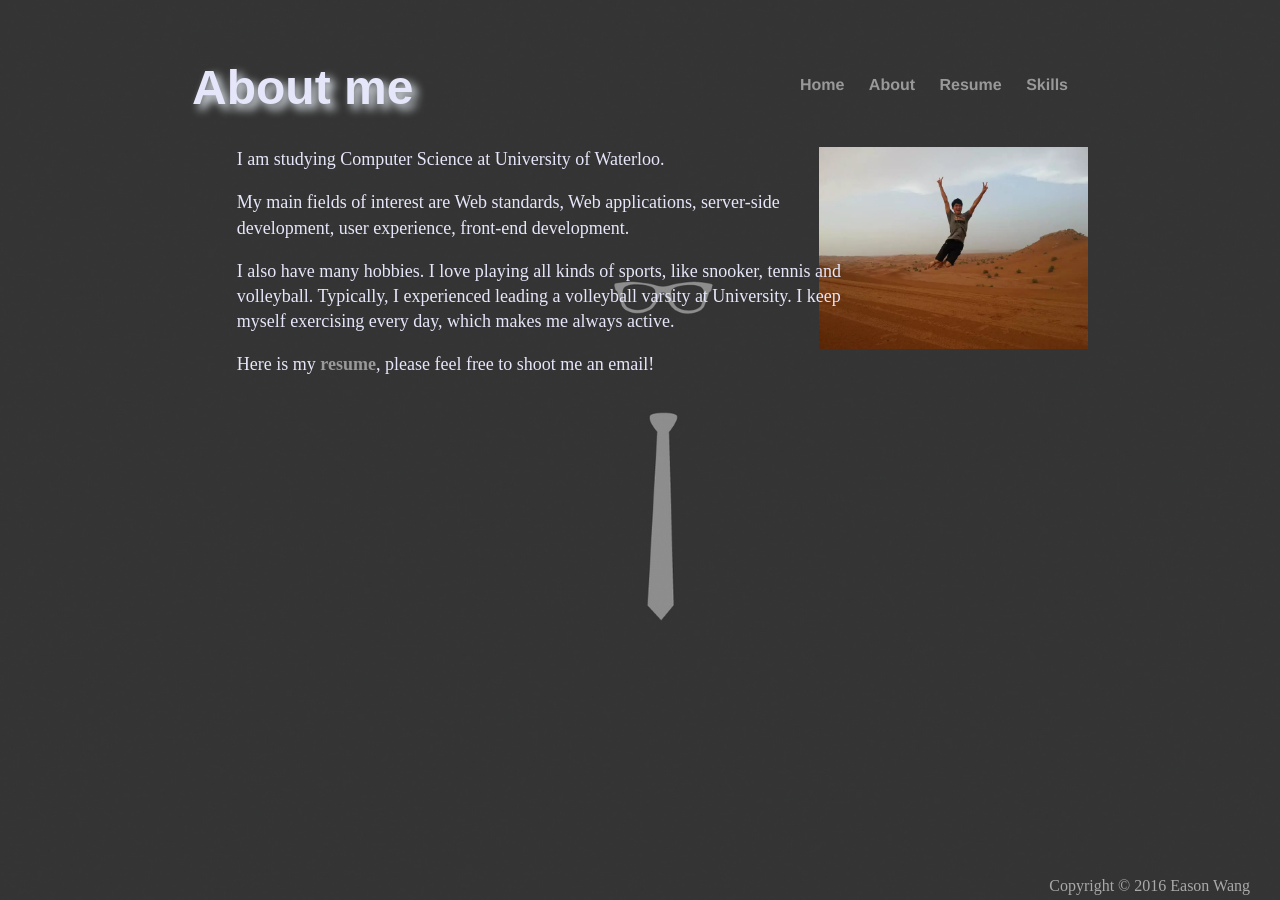
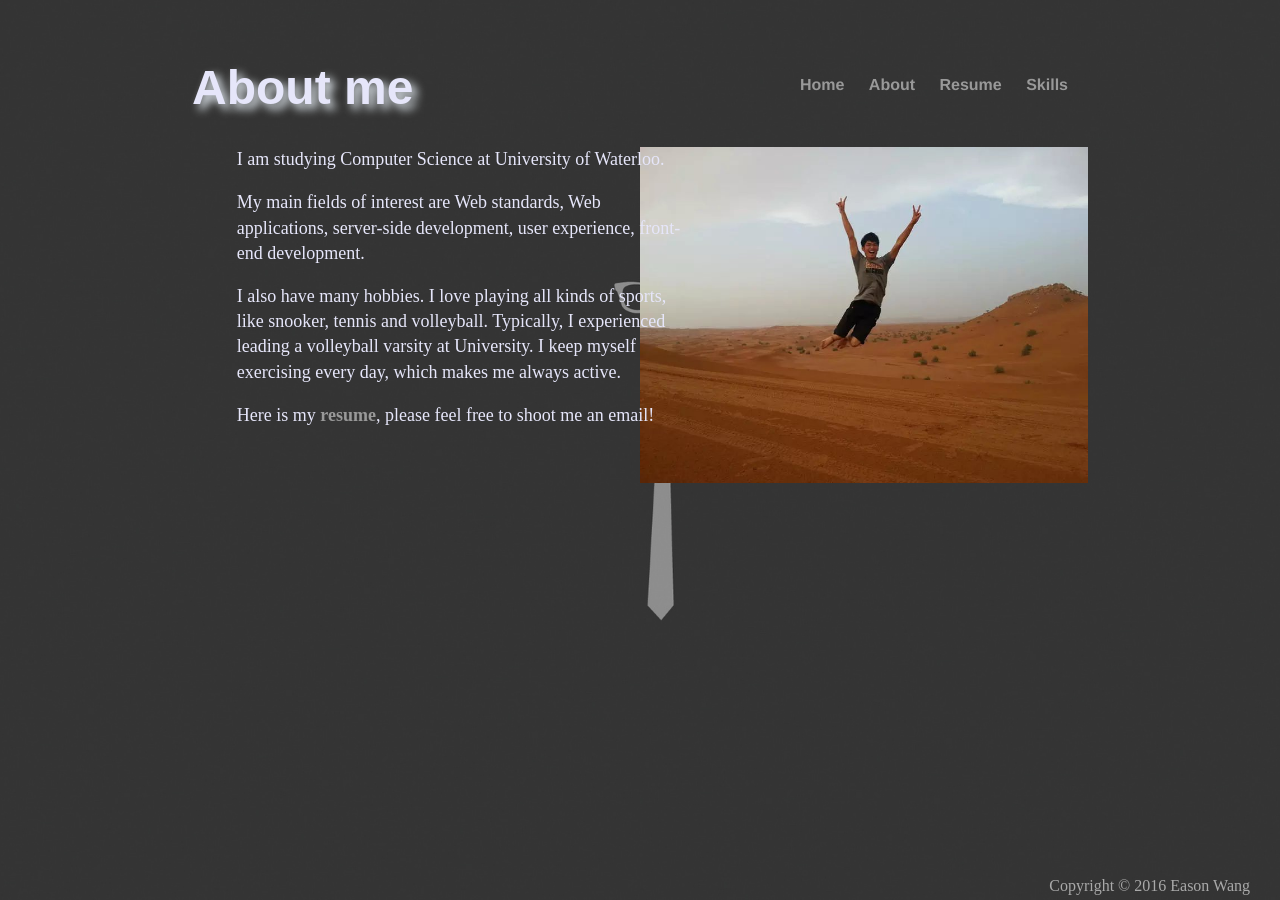
Before and after one commit to Eason666/Easonwang.github.io, a Jekyll site: the page built from about/index.html, in a window 1280 px wide. Built offline with Jekyll 4.4.1, drawn with Linux system fonts in a browser that asks for light colours.

Commit message:
Update main.css

```diff
--- a/css/main.css
+++ b/css/main.css
@@ -99,8 +99,8 @@ ul.posts li {
 }
 
 #image{
- 	width: 30%;
-	height: 30%;
+ 	width: 50%;
+	height: 50%;
 	float: right;
 }
 
```
